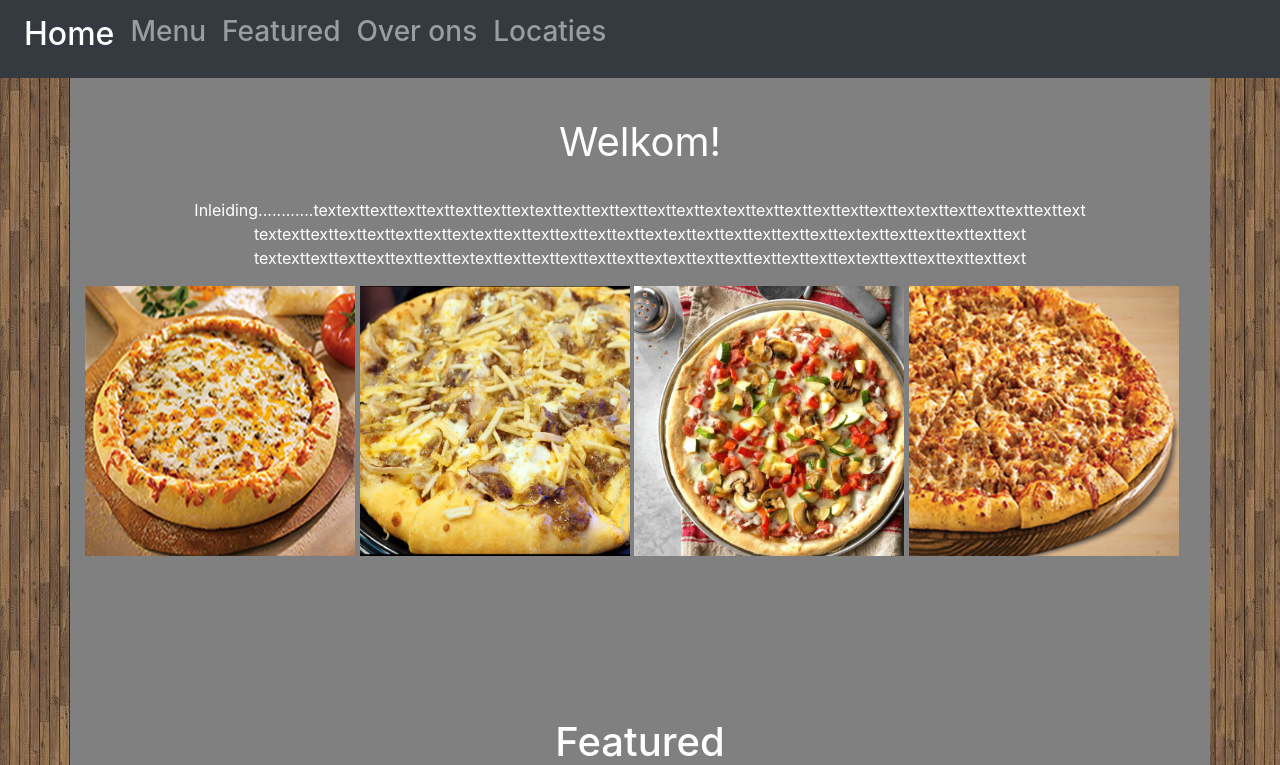
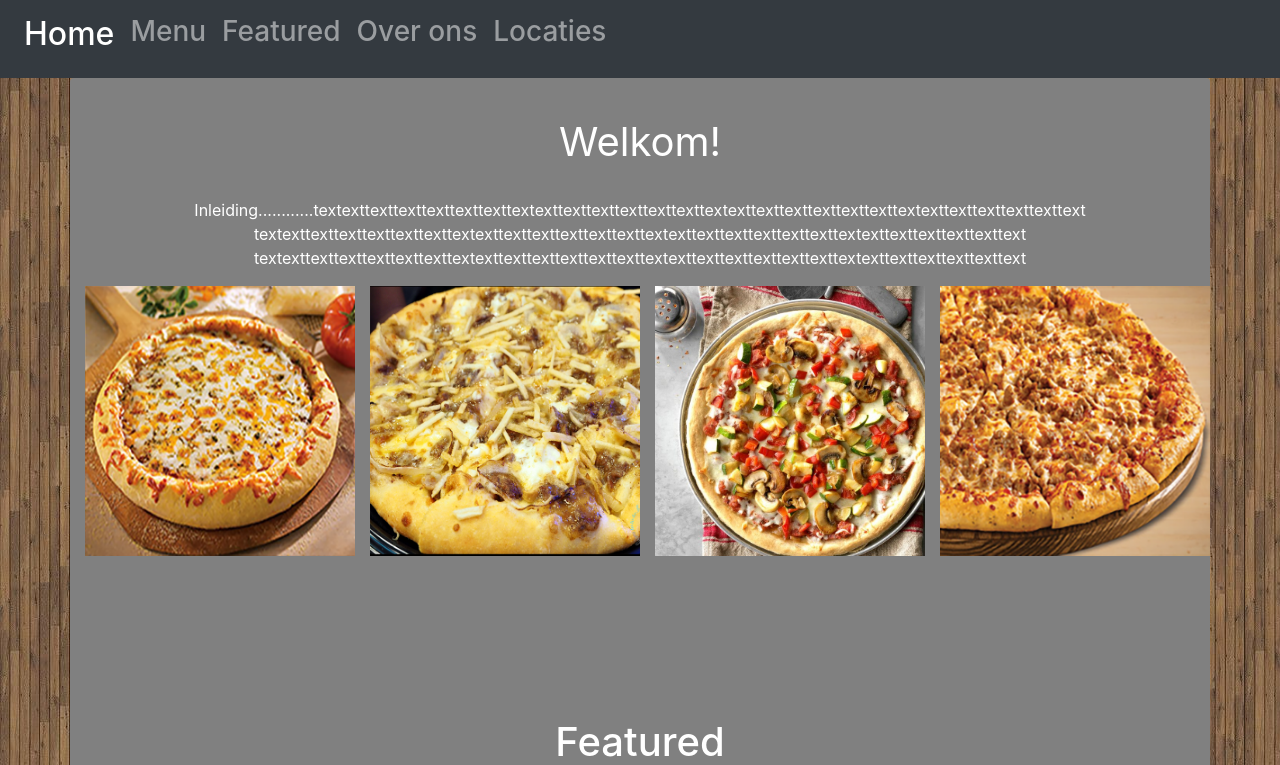
Before and after one commit to bjorn1004/ala3, a PHP site: page / in a window 1280 px wide. Shown: the part 250-1015 px from the top of the page. Run offline with PHP 8.4, Linux system fonts and the light colour scheme; data that the repository does not hold is empty.

Commit message:
fixed style.css

```diff
--- a/header.php
+++ b/header.php
@@ -49,7 +49,7 @@
               <a class="nav-link" href="./"><h3>Menu</h3></a>
             </li>
             <li class="nav-item">
-              <a class="nav-link" href="#featured"><h3>Featured</h3></a>
+              <a class="nav-link" href="./index.php#featured"><h3>Featured</h3></a>
             </li>
             <li class="nav-item">
               <a class="nav-link" href="./about.php"><h3>Over ons</h3></a>
--- a/index.php
+++ b/index.php
@@ -4,17 +4,22 @@
 
 
 <section id="home">
+<div class="row">
+    <div class="col-12">
+        <div class="center">
+            <h1 class="text-m"> Welkom! </h1> <br>
+            <p class="text-m"> Inleiding............textexttexttexttexttexttexttextexttexttexttexttexttexttextexttexttexttexttexttexttextexttexttexttexttexttext textexttexttexttexttexttexttextexttexttexttexttexttexttextexttexttexttexttexttexttextexttexttexttexttexttext
+                textexttexttexttexttexttexttextexttexttexttexttexttexttextexttexttexttexttexttexttextexttexttexttexttexttext </p>
+        </div>
+    </div>
+</div>
+<div class="row" id="imageindex">
+    <div class="col-md-6 col-lg-6 col-xl-3"><img src="./img/1.png"></div>
+    <div class="col-md-6 col-lg-6 col-xl-3"><img src="./img/2.png"></div>
+    <div class="col-md-6 col-lg-6 col-xl-3"><img src="./img/3.png"></div>
+    <div class="col-md-6 col-lg-6 col-xl-3"><img src="./img/5.png"></div>
+</div>
 
-   <div id="imageindex" class="center">
-   <h1 class="text-m"> Welkom! </h1> <br>
-    <p class="text-m"> Inleiding............textexttexttexttexttexttexttextexttexttexttexttexttexttextexttexttexttexttexttexttextexttexttexttexttexttext
-    textexttexttexttexttexttexttextexttexttexttexttexttexttextexttexttexttexttexttexttextexttexttexttexttexttext
-    textexttexttexttexttexttexttextexttexttexttexttexttexttextexttexttexttexttexttexttextexttexttexttexttexttext </p>
-    <img src="./img/1.png">
-    <img src="./img/2.png">
-    <img src="./img/3.png">
-    <img src="./img/5.png">
-</div>
 
 </section>
 
@@ -26,19 +31,19 @@
     <h1>Featured</h1>
     <p class="itext"> </p>
 </div>
+<div class="row">
 
-<div class="row">
-<div class="col-4 col-sm-12 col-md-4">
+<div class="col-12 col-sm-12 col-md-12 col-lg-4">
 
 <?php include "drawcard.php";
 drawCard(1); ?>
 
 </div>
-<div class="col-4 col-sm-12 col-md-4">
+<div class="col-12 col-sm-12 col-md-12 col-lg-4">
 <?php
 drawCard(3); ?>
 </div>
-<div class="col-4 col-sm-12 col-md-4">
+<div class="col-12 col-sm-12 col-md-12 col-lg-4">
 
 <?php
 drawCard(5); ?>
--- a/style.css
+++ b/style.css
@@ -3,15 +3,15 @@ html {
 }
 
 .card {
-    margin: 0 auto; /* Added */
-    float: none; /* Added */
-    margin-bottom: 10px; /* Added */
+    margin: 0 auto;
+    float: none;
+     margin-bottom: 10px;
 }
 
 section#home {
     min-height: 80vh;
     padding-top: 5vh;
-    word-wrap: break-word;
+    word-wrap: break-word !important;
   }
 
 
@@ -31,11 +31,15 @@ section#home {
 
 .container {
     background-color: grey;
+    justify-content: center;
+
 }
 
 #imageindex img {
     width: 270px;
     height: 270px;
+
+
 }
 
 body {
@@ -191,6 +195,11 @@ footer .jumbotron ul {
     /* header .nav {
         min-width: 26vw;
     } */
+    #imageindex img {
+        justify-content: center;
+
+    }
+
 
     #order {
         right: 17vw;
```
